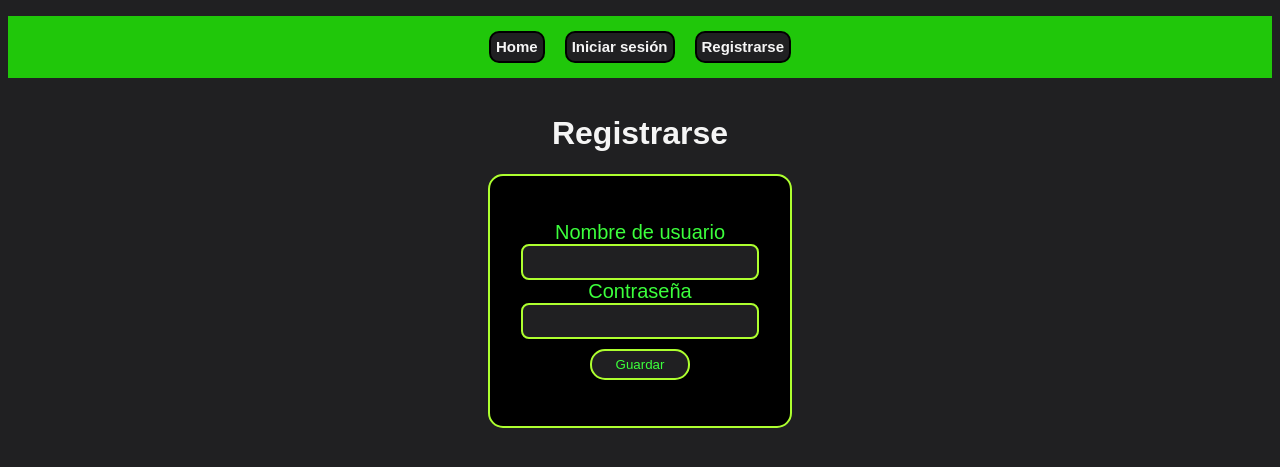
After one commit to ELDani45/Rank_TGYZ, a Django app: page /registration/ in a window 1280 px wide. The commit adds this page. Shown: the top 467 px of the page. Run offline with Django 5.2, Linux system fonts and the light colour scheme.

Commit message:
hice el registro de usuarios con estilo, falta lalogica

```diff
--- a/home/forms.py
+++ b/home/forms.py
@@ -1,5 +1,6 @@
 from django import forms
 from django.contrib.auth.forms import AuthenticationForm
+from django.contrib.auth.models import User
 
 
 class SignIn(AuthenticationForm):
@@ -10,3 +11,21 @@ class SignIn(AuthenticationForm):
     password = forms.CharField(widget=forms.PasswordInput(attrs={
         'class': 'input'
     }))
+
+
+class Registrate(forms.Form):
+
+    name = forms.CharField(widget=forms.TextInput(attrs={
+        "class": "input"
+    }))
+    password = forms.CharField(widget=forms.PasswordInput(attrs={
+        "class": "input"
+    }))
+
+    class Meta:
+        model = User
+        fields = ("name", "password",)
+
+
+#  Widget = Representacin en el html
+#  forms.Charfield = representacio en la bases de datos
--- a/home/static/styles/index.css
+++ b/home/static/styles/index.css
@@ -9,16 +9,27 @@ label{
     margin-bottom: 5px;
 }
 main{
-    width: 100%;
-    display: block;
-    text-align: center;
+    background-color: #202022;
+    color: whitesmoke;
+    font-family: Arial, sans-serif; /* Usar una fuente similar a la imagen */
+    display: flex;
+    flex-direction: column;
+    justify-content: center;
     align-items: center;
-    justify-content: center;
+    height: 100%;
+    margin: 0;
 }
 .forulario{
-    min-width: 100px;
-    min-height: 300px;
+    min-width: 300px;
+    min-height: 250px;
     background-color:black ;
+    display: flex;
+    flex-direction: column;
+    width: auto;
+    text-align: center;
+    justify-content: center;
+    border-radius: 15px;
+    border: 2px solid greenyellow;
 }
 .title{
     color: yellow;
@@ -35,3 +46,14 @@ main{
     color: white;
     font-size: 20px;
 }
+.boton-sumit{
+        color: rgb(60, 255, 60);
+    background-color: #202022;
+    border: 2px solid greenyellow;
+    list-style: none;
+    width: 100px;
+    margin-left: 100px;
+    margin-top: 10px;
+    padding: 6px;
+    border-radius: 15px;
+}
--- a/home/static/styles/navbar.css
+++ b/home/static/styles/navbar.css
@@ -13,6 +13,7 @@ ul{
     display: flex;
     justify-content: center;
     align-items: center;
+    gap: 20px;
 }
 
 ul li{
@@ -22,6 +23,7 @@ ul li{
     border-radius: 10px;
     list-style: none;
 
+
 }
 ul li a{
     color: whitesmoke;
--- a/home/templates/layouts/navbar.html
+++ b/home/templates/layouts/navbar.html
@@ -20,6 +20,9 @@
           <li>
             <a href="{% url 'login' %}">Iniciar sesión</a>
           </li>
+          <li>
+            <a href="{% url 'registration' %}">Registrarse</a>
+          </li>
         </ul>
       </nav>
     </head>
--- a/home/templates/login.html
+++ b/home/templates/login.html
@@ -10,7 +10,8 @@
 
 <main>
   <!---->
-  <form class="forulario" method="post">
+  <h2>Iniciar sesión</h2>
+  <form class="forulario" method="POST">
     {% csrf_token %}
     <!-- Input Username  -->
     <div class="box-username">
@@ -26,6 +27,7 @@
       <!---->
       {{ signin.password }}
     </div>
+    <button class="boton-sumit">Guardar</button>
   </form>
 </main>
 <!---->
--- /dev/null
+++ b/home/templates/registration.html
@@ -0,0 +1,30 @@
+{% extends 'layouts/navbar.html' %}
+<!---->
+{% load static %}
+<!---->
+{% block css_extra %}
+<link rel="stylesheet" href="{% static 'styles/index.css' %}" />
+{% endblock %}
+<!---->
+{% block content %}
+<main>
+  <h1>Registrarse</h1>
+  <div>
+    <form class="forulario" method="POST">
+      {% csrf_token %}
+      <!---->
+      <div>
+        <label>Nombre de usuario</label> <br />
+        {{ registration.name }}
+      </div>
+      <!---->
+      <div>
+        <label>Contraseña</label> <br />
+        {{ registration.password }}
+      </div>
+      <!---->
+      <button class="boton-sumit">Guardar</button>
+    </form>
+  </div>
+</main>
+{% endblock %}
--- a/home/urls.py
+++ b/home/urls.py
@@ -1,7 +1,8 @@
 from django.urls import path
-from .views import Login, Home
+from .views import Login, Home, Registration
 
 urlpatterns = [
     path('', Home.as_view(), name="home"),
-    path('login/', Login.as_view(), name="login")
+    path('login/', Login.as_view(), name="login"),
+    path('registration/', Registration.as_view(), name="registration")
 ]
--- a/home/views.py
+++ b/home/views.py
@@ -1,6 +1,6 @@
 # from django.shortcuts import render
 from django.views.generic import TemplateView
-from home.forms import SignIn
+from home.forms import SignIn, Registrate
 # Importamos la herramineta { VIEW } para indicarle a django que vamos a hacer una calse que sera una vista.
 
 # Create your views here.
@@ -18,3 +18,13 @@ class Login(TemplateView):
         contex = super().get_context_data(**kwargs)
         contex["signin"] = SignIn()
         return contex
+
+
+class Registration(TemplateView):
+    template_name = "registration.html"
+
+    # metodo interno que trae toda vista de clase basda en Django para definir el contexto que se va a enviar al template
+    def get_context_data(self, **kwargs):
+        contex = super().get_context_data(**kwargs)
+        contex["registration"] = Registrate()
+        return contex
```
